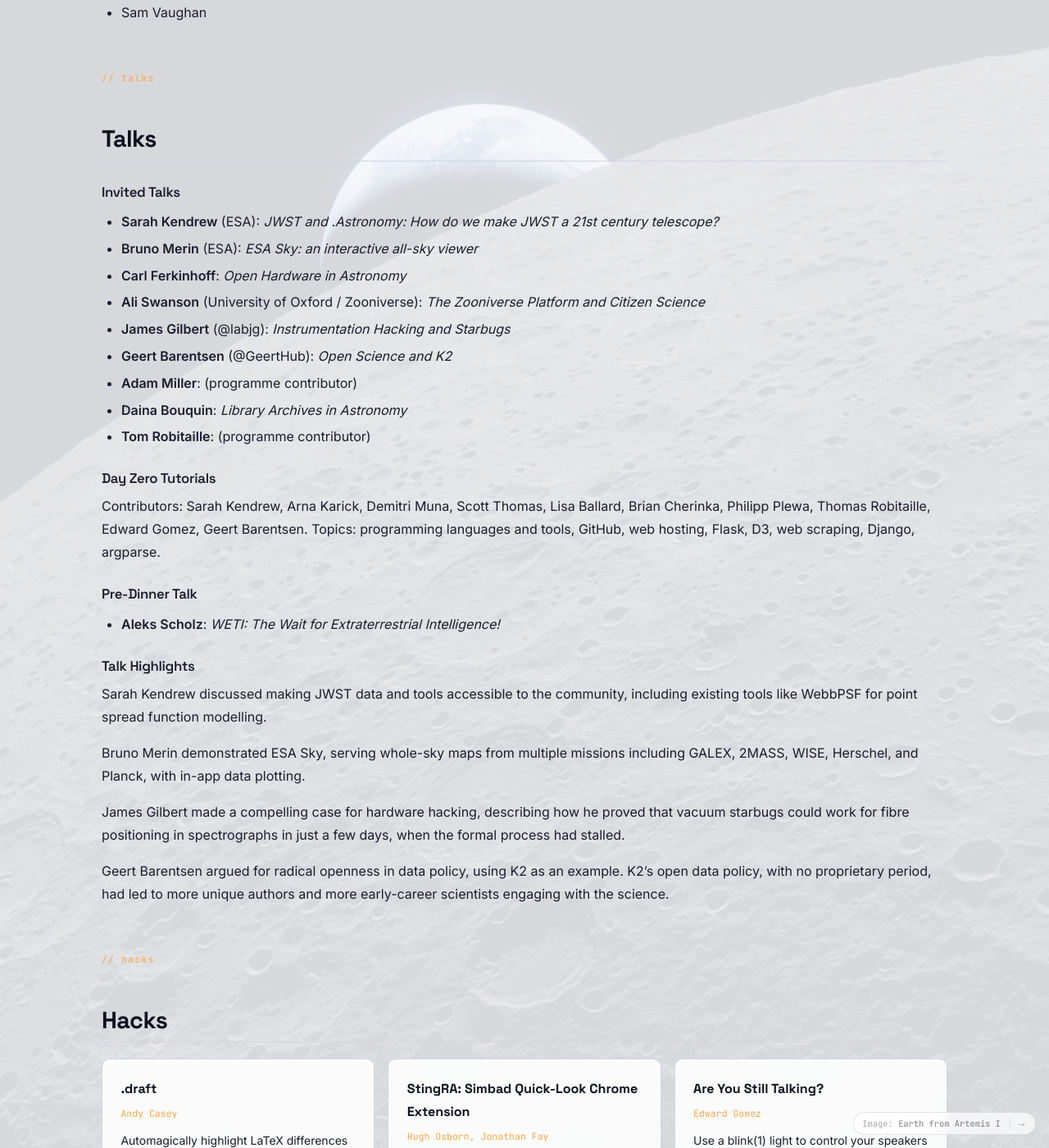
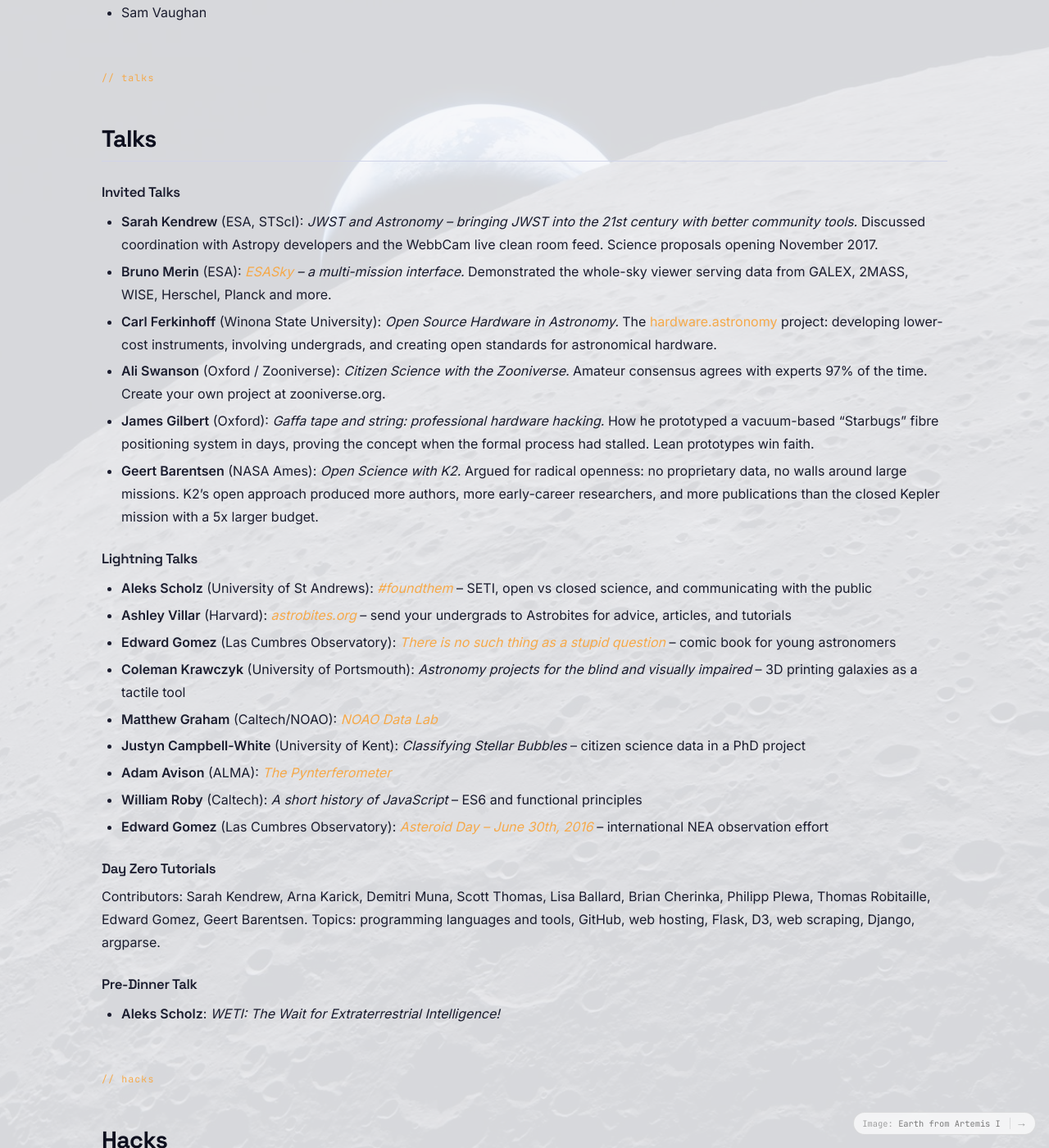
Before and after one commit to dotastro/dotastrosite, a Jekyll site: the page built from events/eight/index.md, in a window 1280 px wide and 1400 px high, scrolled down 1097 px. Shown: the whole window at 82% size. Built offline with Jekyll 4.4.1, drawn with Linux system fonts in a browser that asks for light colours; some of the changed text lies outside the part shown.

Commit message:
.Astronomy 8: enrich talks with full detail from rasmi.io blog -- titles, affiliations, talk summaries, lightning talk list

```diff
--- a/events/eight/index.md
+++ b/events/eight/index.md
@@ -40,15 +40,24 @@
 
 ### Invited Talks
 
-- **Sarah Kendrew** (ESA): *JWST and .Astronomy: How do we make JWST a 21st century telescope?*
-- **Bruno Merin** (ESA): *ESA Sky: an interactive all-sky viewer*
-- **Carl Ferkinhoff**: *Open Hardware in Astronomy*
-- **Ali Swanson** (University of Oxford / Zooniverse): *The Zooniverse Platform and Citizen Science*
-- **James Gilbert** (@labjg): *Instrumentation Hacking and Starbugs*
-- **Geert Barentsen** (@GeertHub): *Open Science and K2*
-- **Adam Miller**: (programme contributor)
-- **Daina Bouquin**: *Library Archives in Astronomy*
-- **Tom Robitaille**: (programme contributor)
+- **Sarah Kendrew** (ESA, STScI): *JWST and Astronomy -- bringing JWST into the 21st century with better community tools.* Discussed coordination with Astropy developers and the WebbCam live clean room feed. Science proposals opening November 2017.
+- **Bruno Merin** (ESA): *[ESASky](http://sky.esa.int/) -- a multi-mission interface.* Demonstrated the whole-sky viewer serving data from GALEX, 2MASS, WISE, Herschel, Planck and more.
+- **Carl Ferkinhoff** (Winona State University): *Open Source Hardware in Astronomy.* The [hardware.astronomy](http://hardwaredotastro.github.io/) project: developing lower-cost instruments, involving undergrads, and creating open standards for astronomical hardware.
+- **Ali Swanson** (Oxford / Zooniverse): *Citizen Science with the Zooniverse.* Amateur consensus agrees with experts 97% of the time. Create your own project at zooniverse.org.
+- **James Gilbert** (Oxford): *Gaffa tape and string: professional hardware hacking.* How he prototyped a vacuum-based "Starbugs" fibre positioning system in days, proving the concept when the formal process had stalled. Lean prototypes win faith.
+- **Geert Barentsen** (NASA Ames): *Open Science with K2.* Argued for radical openness: no proprietary data, no walls around large missions. K2's open approach produced more authors, more early-career researchers, and more publications than the closed Kepler mission with a 5x larger budget.
+
+### Lightning Talks
+
+- **Aleks Scholz** (University of St Andrews): *[#foundthem](https://arxiv.org/abs/1605.02947)* -- SETI, open vs closed science, and communicating with the public
+- **Ashley Villar** (Harvard): *[astrobites.org](https://astrobites.org/)* -- send your undergrads to Astrobites for advice, articles, and tutorials
+- **Edward Gomez** (Las Cumbres Observatory): *[There is no such thing as a stupid question](http://lcogt.net/education/resources/print/)* -- comic book for young astronomers
+- **Coleman Krawczyk** (University of Portsmouth): *Astronomy projects for the blind and visually impaired* -- 3D printing galaxies as a tactile tool
+- **Matthew Graham** (Caltech/NOAO): *[NOAO Data Lab](http://datalab.noao.edu/)*
+- **Justyn Campbell-White** (University of Kent): *Classifying Stellar Bubbles* -- citizen science data in a PhD project
+- **Adam Avison** (ALMA): *[The Pynterferometer](http://www.jb.man.ac.uk/pynterferometer/)*
+- **William Roby** (Caltech): *A short history of JavaScript* -- ES6 and functional principles
+- **Edward Gomez** (Las Cumbres Observatory): *[Asteroid Day -- June 30th, 2016](http://asteroidday.lcogt.net)* -- international NEA observation effort
 
 ### Day Zero Tutorials
 
@@ -57,16 +66,6 @@
 ### Pre-Dinner Talk
 
 - **Aleks Scholz**: *WETI: The Wait for Extraterrestrial Intelligence!*
-
-### Talk Highlights
-
-Sarah Kendrew discussed making JWST data and tools accessible to the community, including existing tools like WebbPSF for point spread function modelling.
-
-Bruno Merin demonstrated ESA Sky, serving whole-sky maps from multiple missions including GALEX, 2MASS, WISE, Herschel, and Planck, with in-app data plotting.
-
-James Gilbert made a compelling case for hardware hacking, describing how he proved that vacuum starbugs could work for fibre positioning in spectrographs in just a few days, when the formal process had stalled.
-
-Geert Barentsen argued for radical openness in data policy, using K2 as an example. K2's open data policy, with no proprietary period, had led to more unique authors and more early-career scientists engaging with the science.
 
 <span class="section-label">// hacks</span>
 ## Hacks {#hacks}
@@ -275,6 +274,7 @@
 ## Links {#links}
 
 - [dotastronomy.com](https://www.dotastronomy.com/eight)
+- [Day 1 talk notes (rasmi.io)](https://rasmi.io/blog/dotastronomy-day-1/)
 - [.Astronomy 8 Hacks Collector](https://dotastro.github.io/hacks-collector/)
 - [barentsen/dotastro-argparse-tutorial](https://github.com/barentsen/dotastro-argparse-tutorial): argparse tutorial from Day 0
 - [dfm/ArXivMailer](https://github.com/dfm/ArXivMailer): hack to modernise the daily arXiv email formatting
```
Also changed, not shown: assets/js/search-index.json (+1 -1 lines).
